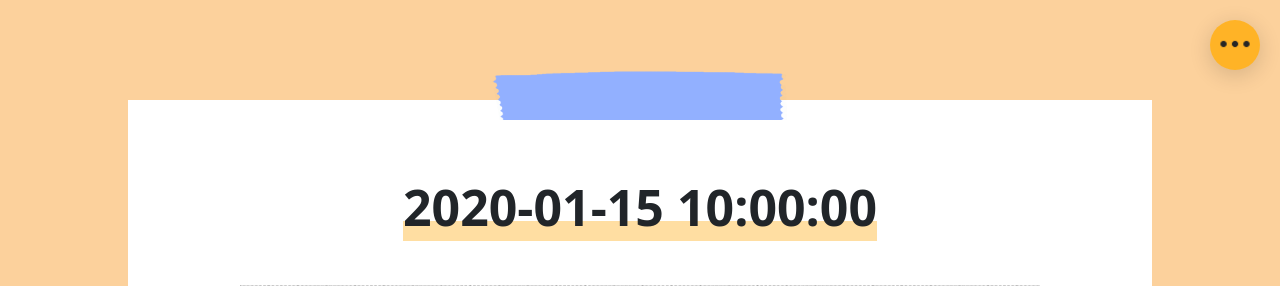
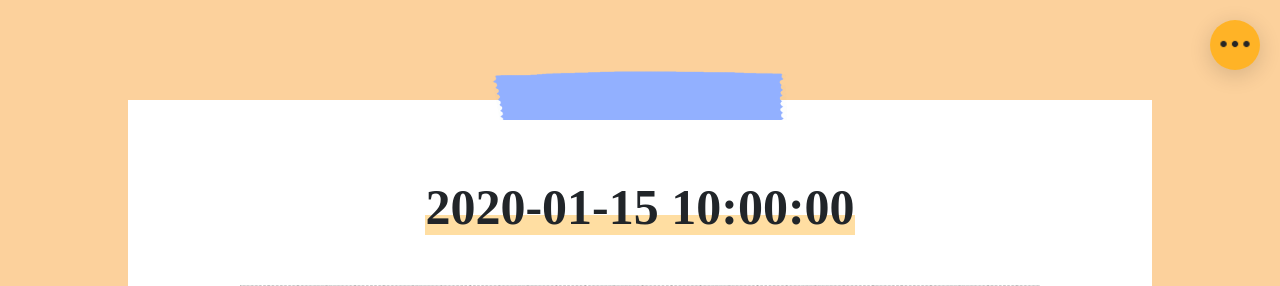
Before and after one commit to zeonga1102/Jellymodi_team, a Flask app: template templates/detail.html in a window 1280 px wide. Shown: the top 286 px of the page. Run offline with Flask 2, Linux system fonts and the light colour scheme; the template is opened without the code that fills it: most values are stand-ins (such as "Sample title", 1, 10 or a date in 2020); grey boxes marked "Sample" are stand-in pictures; some libraries are stand-ins or nearby versions; some web fonts are replaced.

Commit message:
폰트 추가

```diff
--- a/static/css/detail_css.css
+++ b/static/css/detail_css.css
@@ -1,6 +1,14 @@
 @font-face {
     font-family: 'hana';
     src: url('nanum_hana.ttf') format('truetype');
+}
+@font-face {
+    font-family: 'busstop';
+    src: url('HYbusstop.ttf') format('truetype');
+}
+
+* {
+    font-family: 'busstop';
 }
 
 body {
```
